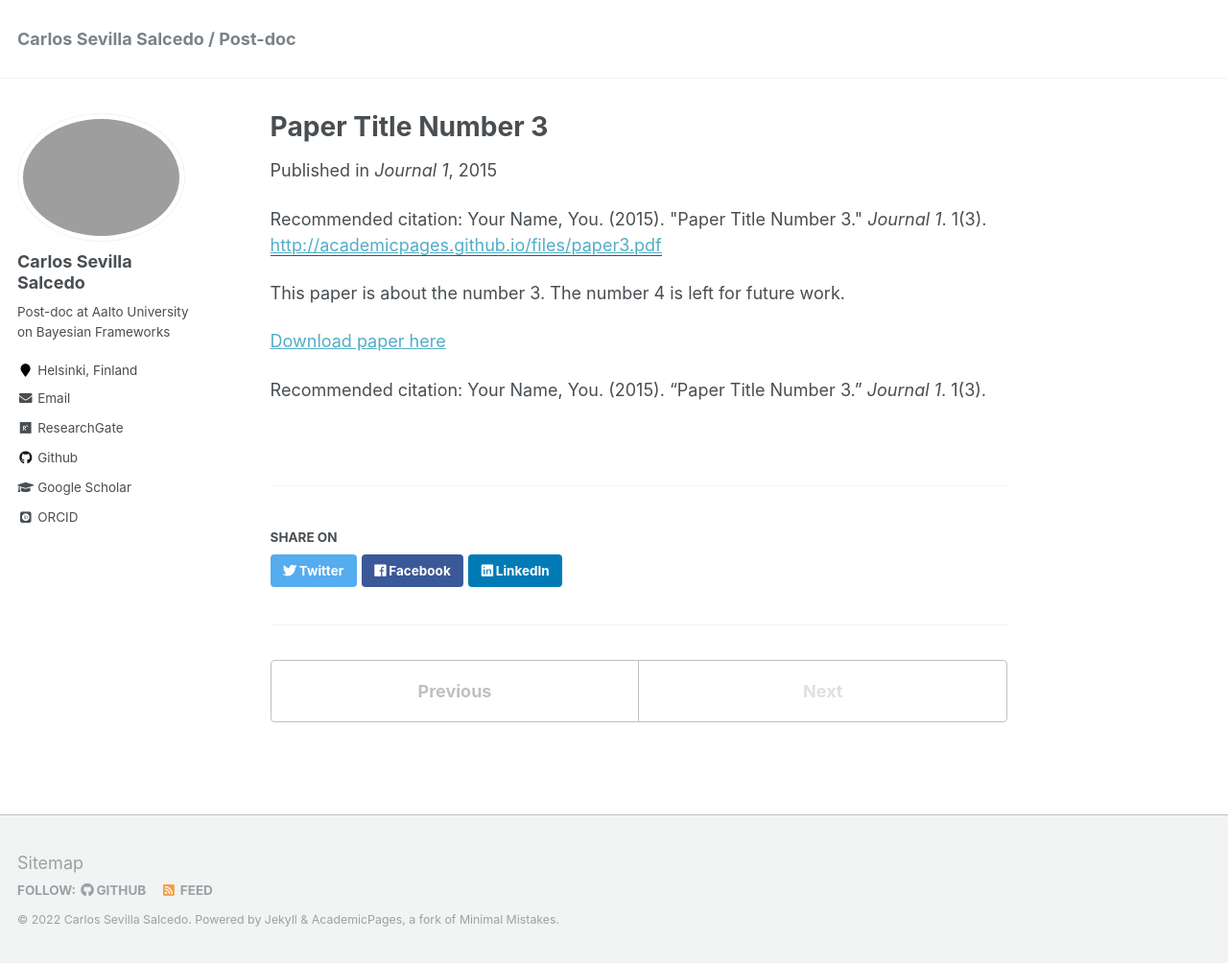
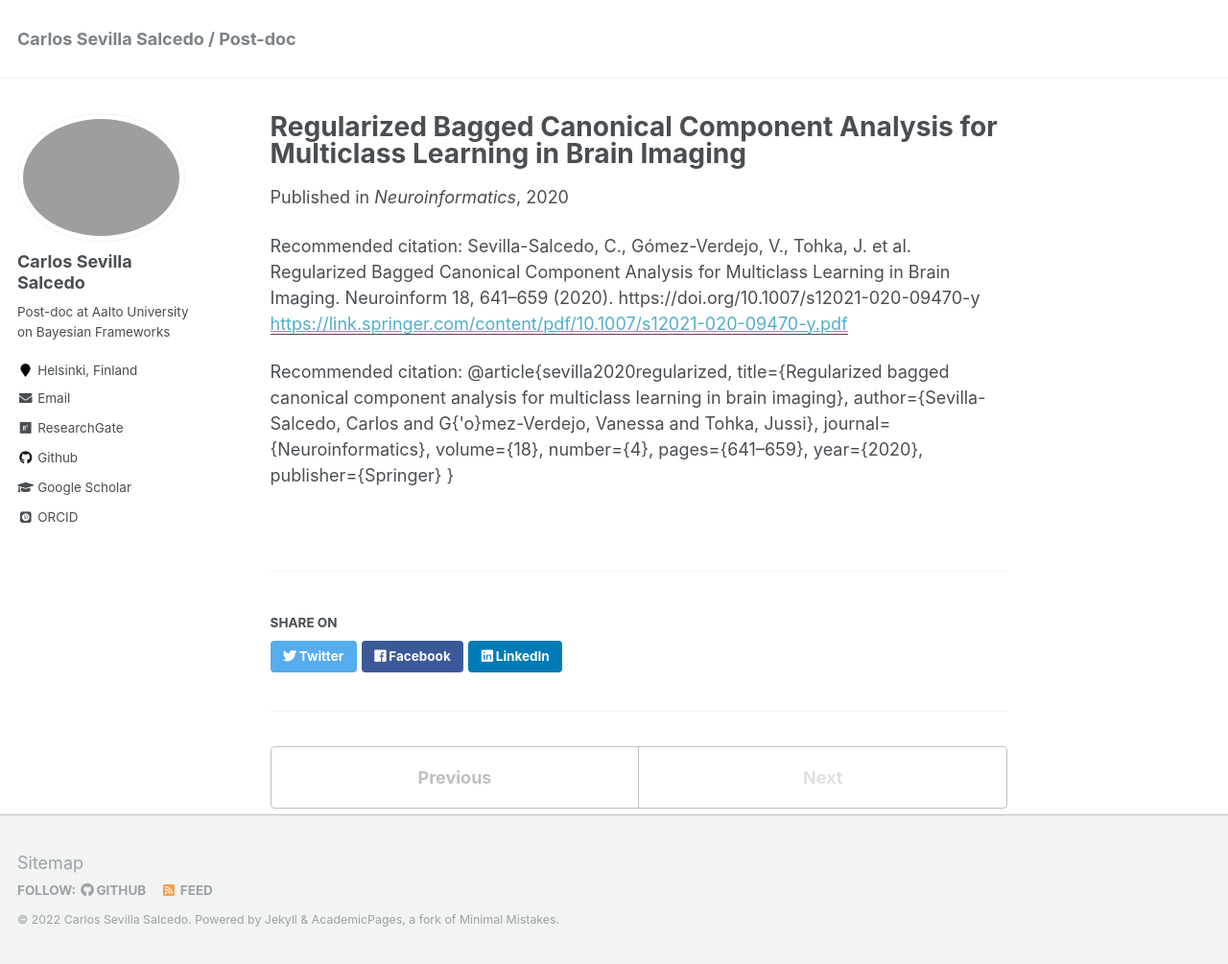
Before and after one commit to sevisal/sevisal.github.io, a Jekyll site: the page built from _publications/2015-10-01-paper-title-number-3.md, in a window 1280 px wide and 1005 px high. Shown: the whole window at 96% size. Built offline with Jekyll 4.4.1, drawn with Linux system fonts in a browser that asks for light colours; some web fonts are replaced.

Commit message:
Update 2015-10-01-paper-title-number-3.md

```diff
--- a/_publications/2015-10-01-paper-title-number-3.md
+++ b/_publications/2015-10-01-paper-title-number-3.md
@@ -1,15 +1,22 @@
 ---
-title: "Paper Title Number 3"
+title: "Regularized Bagged Canonical Component Analysis for Multiclass Learning in Brain Imaging"
 collection: publications
 permalink: /publication/2015-10-01-paper-title-number-3
 excerpt: 'This paper is about the number 3. The number 4 is left for future work.'
-date: 2015-10-01
-venue: 'Journal 1'
-paperurl: 'http://academicpages.github.io/files/paper3.pdf'
-citation: 'Your Name, You. (2015). &quot;Paper Title Number 3.&quot; <i>Journal 1</i>. 1(3).'
+date: 2020-06-05
+venue: 'Neuroinformatics'
+paperurl: 'https://link.springer.com/content/pdf/10.1007/s12021-020-09470-y.pdf'
+citation: 'Sevilla-Salcedo, C., Gómez-Verdejo, V., Tohka, J. et al. Regularized Bagged Canonical Component Analysis for Multiclass Learning in Brain Imaging. Neuroinform 18, 641–659 (2020). https://doi.org/10.1007/s12021-020-09470-y'
 ---
-This paper is about the number 3. The number 4 is left for future work.
 
-[Download paper here](http://academicpages.github.io/files/paper3.pdf)
-
-Recommended citation: Your Name, You. (2015). "Paper Title Number 3." <i>Journal 1</i>. 1(3).
+Recommended citation:
+@article{sevilla2020regularized,
+  title={Regularized bagged canonical component analysis for multiclass learning in brain imaging},
+  author={Sevilla-Salcedo, Carlos and G{\'o}mez-Verdejo, Vanessa and Tohka, Jussi},
+  journal={Neuroinformatics},
+  volume={18},
+  number={4},
+  pages={641--659},
+  year={2020},
+  publisher={Springer}
+}
```
